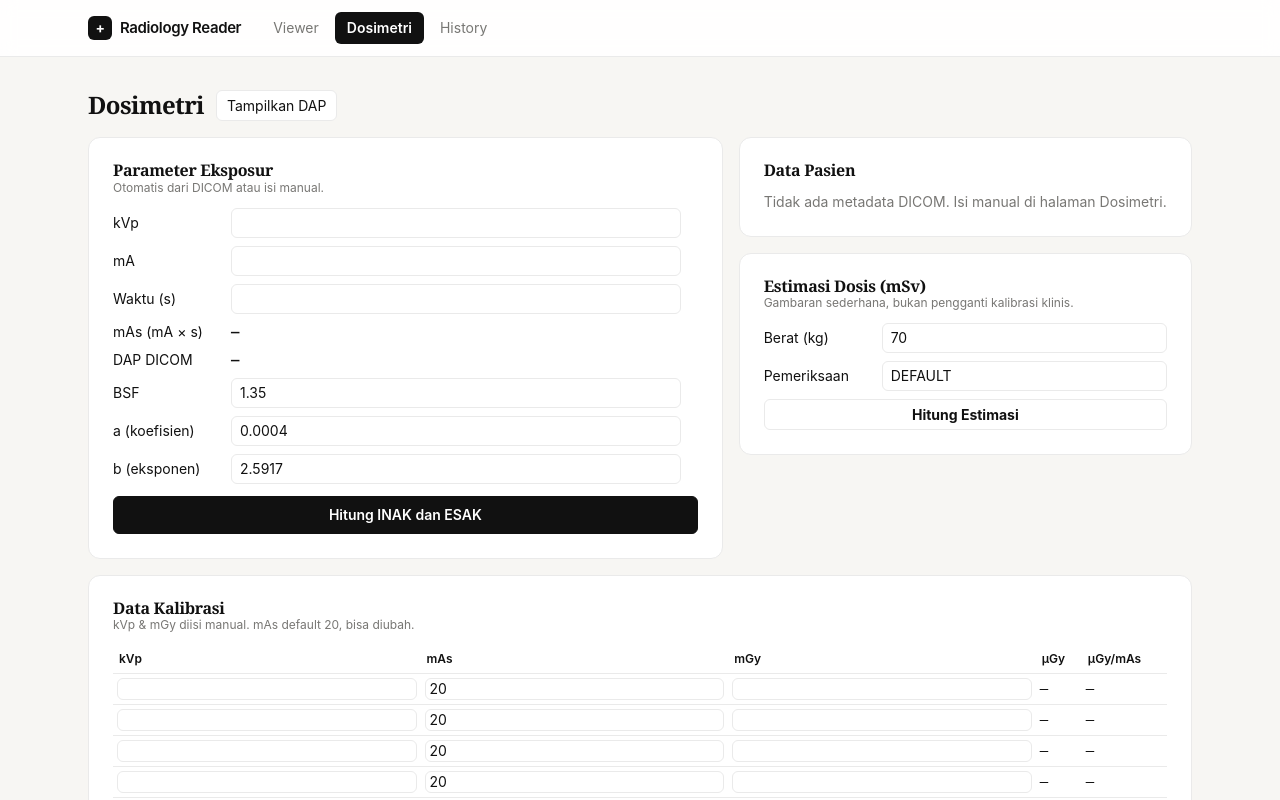
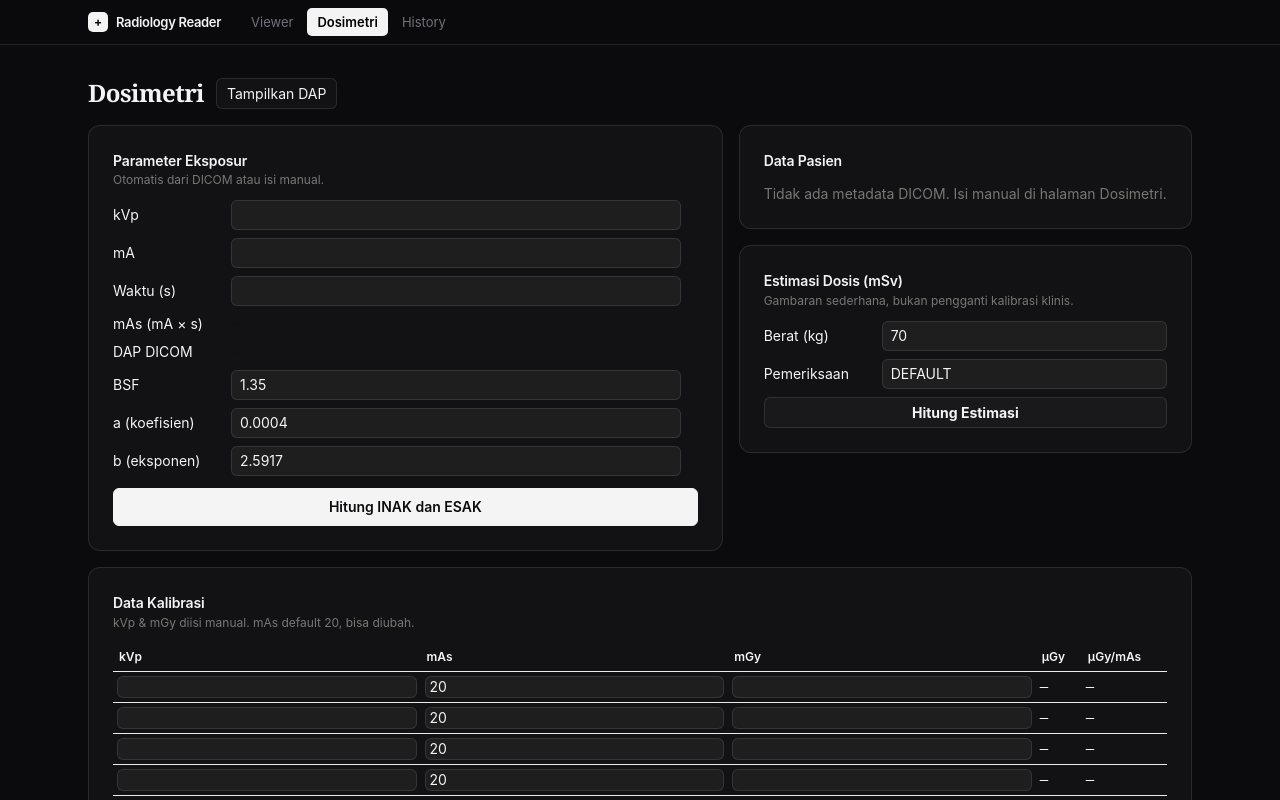
Before and after one commit to agungibr/radiology-reader-web, a SvelteKit app: page /dosimetry in a window 1280 px wide. Shown: the top 800 px of the page. Built offline with nearby package versions, Linux system fonts and the light colour scheme.

Commit message:
refactor(theme): whole-app dark clinical tokens + chrome
Canvas near-black, hairline white/10 lines, light-solid primary
buttons, cyan focus, sans panel titles. Header/footer slim dark
workstation bar. Viewer island inherits the same scale.

```diff
--- a/src/app.css
+++ b/src/app.css
@@ -2,13 +2,14 @@
 
 @theme {
   --font-sans: 'SF Pro Display', 'Geist Sans', 'Helvetica Neue', system-ui, sans-serif;
-  --font-serif: 'Newsreader', 'Instrument Serif', Georgia, 'Times New Roman', serif;
   --font-mono: 'Geist Mono', 'SF Mono', ui-monospace, monospace;
-  --color-canvas: #f7f6f3;
-  --color-surface: #ffffff;
-  --color-line: #eaeaea;
-  --color-ink: #111111;
-  --color-muted: #787774;
+  /* Workstation gelap klinis: tanpa hitam pekat/murni. */
+  --color-canvas: #0b0b0d;
+  --color-surface: rgb(255 255 255 / 0.03);
+  --color-line: rgb(255 255 255 / 0.1);
+  --color-ink: #f4f4f5;
+  --color-muted: #8b8b93;
+  --color-accent: #22d3ee;
 }
 
 html {
@@ -23,13 +24,13 @@ body {
   -webkit-font-smoothing: antialiased;
 }
 
-/* Form dalam tema terang */
+/* Form dalam tema gelap */
 input:not([type='file']):not([type='checkbox']):not([type='radio']) {
-  background-color: var(--color-surface);
+  background-color: rgb(255 255 255 / 0.05);
   border: 1px solid var(--color-line);
   border-radius: 6px;
   color: var(--color-ink);
-  color-scheme: light;
+  color-scheme: dark;
 }
 
 input::placeholder {
@@ -50,11 +51,10 @@ input::placeholder {
 }
 
 .panel-title {
-  font-family: var(--font-serif);
-  font-size: var(--text-base);
+  font-family: var(--font-sans);
+  font-size: var(--text-sm);
   font-weight: 600;
-  letter-spacing: -0.02em;
-  line-height: 1.1;
+  letter-spacing: -0.01em;
   color: var(--color-ink);
 }
 
@@ -77,7 +77,7 @@ input::placeholder {
 }
 
 .toolbtn:hover {
-  background-color: var(--color-canvas);
+  background-color: rgb(255 255 255 / 0.06);
   border-color: var(--color-line);
 }
 
@@ -92,16 +92,16 @@ input::placeholder {
 .toolbtn[aria-pressed='true'] {
   background-color: var(--color-ink);
   border-color: var(--color-ink);
-  color: var(--color-surface);
+  color: #0b0b0d;
 }
 
-/* Aksi primer tunggal — hitam solid, tanpa gradient/shadow */
+/* Aksi primer tunggal — terang solid di atas gelap, tanpa gradient/shadow */
 .btn-primary {
   background-color: var(--color-ink);
   border: 1px solid var(--color-ink);
   border-radius: 6px;
   box-shadow: none;
-  color: var(--color-surface);
+  color: #0b0b0d;
   font-weight: 600;
   transition:
     background-color 150ms ease,
@@ -109,7 +109,7 @@ input::placeholder {
 }
 
 .btn-primary:hover {
-  background-color: #333333;
+  background-color: #ffffff;
 }
 
 .btn-primary:active {
@@ -120,11 +120,11 @@ input::placeholder {
 a:focus-visible,
 button:focus-visible,
 input:focus-visible {
-  outline: 2px solid var(--color-ink);
+  outline: 2px solid var(--color-accent);
   outline-offset: 2px;
 }
 
-/* Scrollbar ramping untuk panel terang */
+/* Scrollbar ramping untuk panel gelap */
 .slim-scroll {
   scrollbar-width: thin;
   scrollbar-color: var(--color-line) transparent;
--- a/src/routes/+layout.svelte
+++ b/src/routes/+layout.svelte
@@ -12,11 +12,13 @@
   ];
 </script>
 
-<header class="border-b border-[#EAEAEA] bg-[#FFFFFF]/90 backdrop-blur">
-  <nav class="mx-auto flex max-w-6xl items-center gap-1 px-6 py-3" aria-label="Navigasi utama">
-    <span class="mr-4 flex items-center gap-2 text-[15px] font-semibold tracking-tight">
+<header class="border-b border-white/10 bg-[#0b0b0d]/90 backdrop-blur">
+  <nav class="mx-auto flex h-11 max-w-6xl items-center gap-1 px-6" aria-label="Navigasi utama">
+    <span
+      class="mr-4 flex items-center gap-2 text-[13px] font-semibold tracking-tight text-zinc-100"
+    >
       <span
-        class="inline-flex h-6 w-6 items-center justify-center rounded-[6px] bg-[#111111] text-sm font-bold text-white"
+        class="inline-flex h-5 w-5 items-center justify-center rounded-[5px] bg-zinc-100 text-xs font-bold text-black"
         aria-hidden="true">+</span
       >
       Radiology Reader
@@ -25,7 +27,7 @@
       <a
         href={resolve(l.href)}
         aria-current={page.url.pathname === l.href ? 'page' : undefined}
-        class={`rounded-[6px] px-3 py-1.5 text-sm transition-colors ${page.url.pathname === l.href ? 'bg-[#111111] font-semibold text-white' : 'text-[#787774] hover:bg-[#F7F6F3] hover:text-[#111111]'}`}
+        class={`rounded-[5px] px-2.5 py-1 text-[13px] transition-colors ${page.url.pathname === l.href ? 'bg-zinc-100 font-semibold text-black' : 'text-zinc-500 hover:bg-white/5 hover:text-zinc-100'}`}
       >
         {l.label}
       </a>
@@ -38,7 +40,7 @@
 </main>
 
 <footer
-  class="mx-auto flex max-w-6xl items-center gap-4 border-t border-[#EAEAEA] px-6 py-3 font-mono text-[11px] text-[#787774]"
+  class="mx-auto flex max-w-6xl items-center gap-4 border-t border-white/10 px-6 py-3 font-mono text-[11px] text-zinc-600"
 >
   <span>DRL nasional · 39 baris referensi</span>
   <span class="ml-auto">Gambar tidak pernah diunggah — parsing di browser</span>
```
